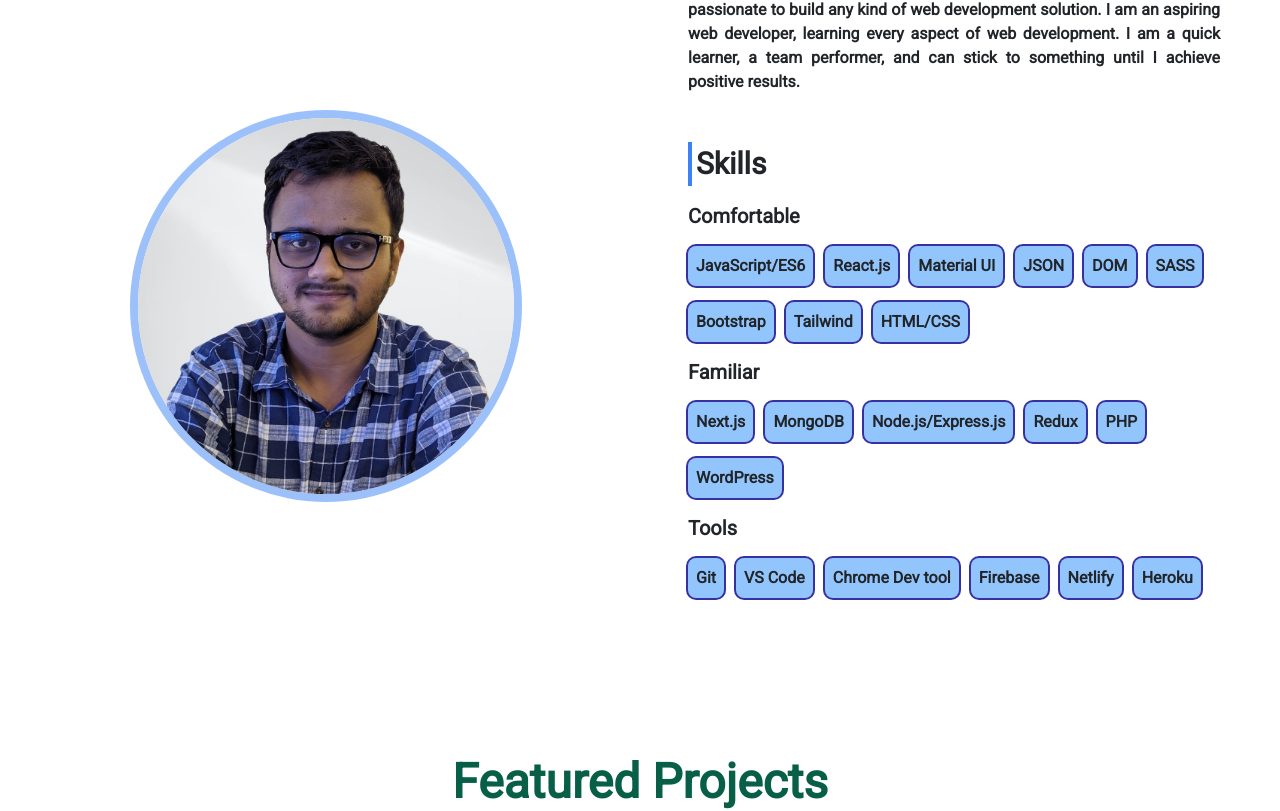
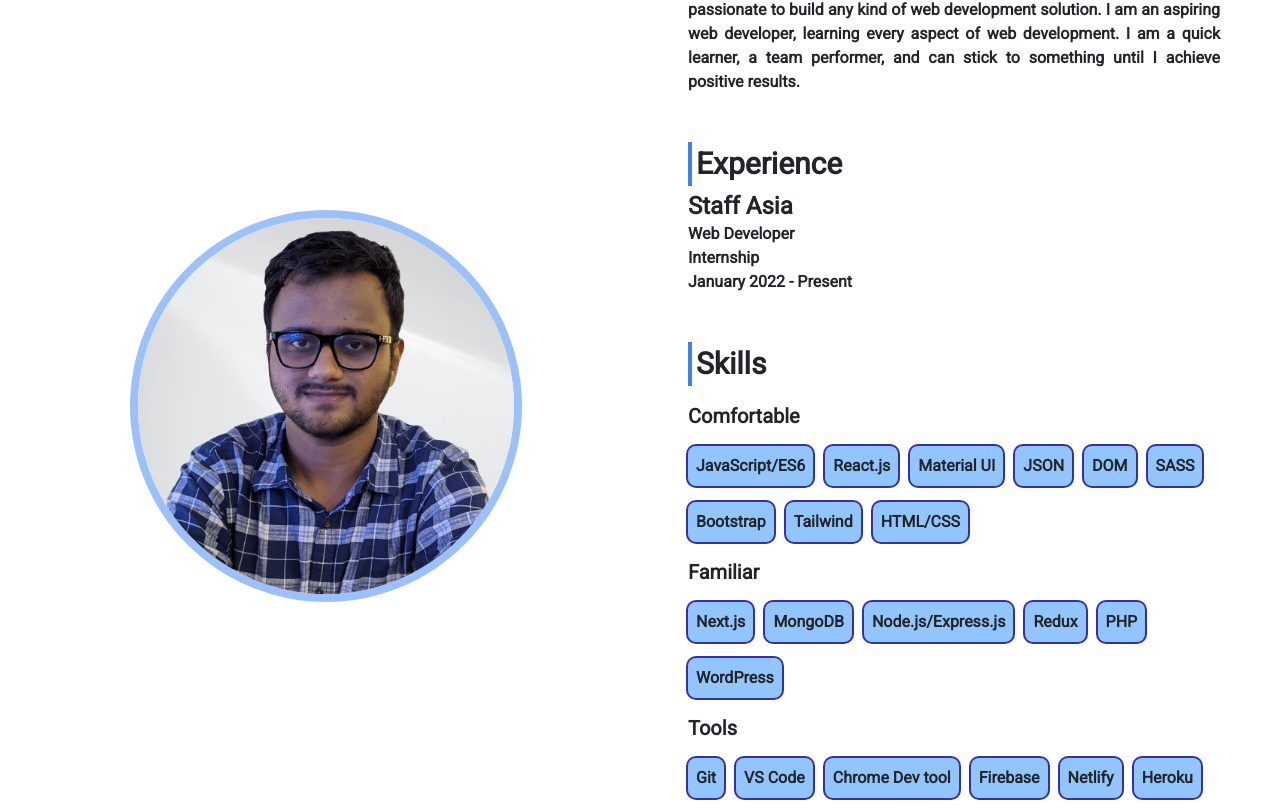
Before and after one commit to tawsifhye/tawsif-portfolio, a React (Create React App) app: page / in a window 1280 px wide. Shown: the part 1130-1941 px from the top of the page. Built offline with nearby package versions, Linux system fonts and the light colour scheme.

Commit message:
Experience section adde

```diff
--- a/src/Components/AboutMe/AboutMe.js
+++ b/src/Components/AboutMe/AboutMe.js
@@ -10,12 +10,19 @@ const AboutMe = () => {
                 <h1 className=" text-5xl text-center text-green-800 font-bold">About Me</h1>
 
                 <div className="container grid mt-10 sm:grid-cols-1 md:grid-cols-2 lg:grid-cols-2 xl:grid-cols-2 2xl:grid-cols-2 mx-auto">
-                    <div data-aos="fade-right" className="flex sm:mt-10 flex-col justify-center ">
+                    <div className="flex sm:mt-10 flex-col justify-center ">
                         <img className="mx-auto w-3/5 rounded-full ring-8 inline-block" src={bannar_image2} alt="" />
                     </div>
-                    <div data-aos="fade-left" className="p-5 flex flex-col align-middle justify-items-center">
+                    <div className="p-5 flex flex-col align-middle justify-items-center">
                         <p className="font-black mb-5 text-justify">I'm a web developer with hands-on experience in JavaScript. I am passionate to build any kind of web development solution. I am an aspiring web developer, learning every aspect of web development. I am a quick learner, a team performer, and can stick to something until I achieve positive results.</p>
-                        <div data-aos="zoom-in" id="skills">
+                        <div className='mb-5'>
+                            <h1 className="text-3xl font-bold border-l-4 p-1 border-blue-500 mb-1">Experience</h1>
+                            <p className="text-2xl font-bold">Staff Asia</p>
+                            <p className=" font-bold">Web Developer</p>
+                            <p className=" font-bold">Internship</p>
+                            <p className=" font-bold">January 2022 - Present</p>
+                        </div>
+                        <div id="skills">
                             <h1 className="text-3xl font-bold border-l-4 p-1 border-blue-500">Skills</h1>
 
                             <div id="comfortable-skills" className="mt-3">
```
